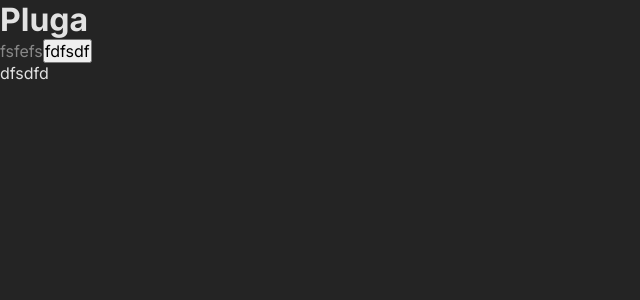
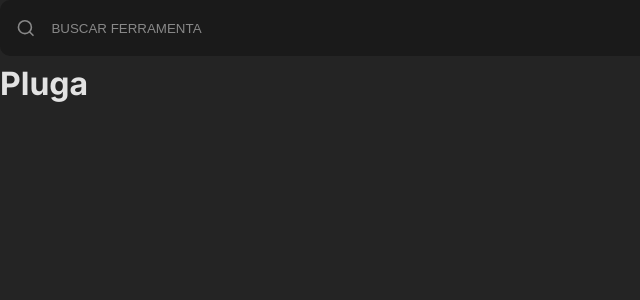
Before and after one commit to madalena-rocha/pluga-challenge, a React (Vite) app: page / in a window 1280 px wide. Shown: the top 300 px of the page, without its empty margins (0-640 px from the left). Built offline with nearby package versions, Linux system fonts and the light colour scheme.

Commit message:
:sparkles: add component Input

```diff
--- a/package.json
+++ b/package.json
@@ -10,8 +10,10 @@
     "preview": "vite preview"
   },
   "dependencies": {
+    "@phosphor-icons/react": "^2.1.7",
     "react": "^19.0.0",
     "react-dom": "^19.0.0",
+    "react-responsive": "^10.0.0",
     "styled-components": "^6.1.15"
   },
   "devDependencies": {
--- a/src/App.jsx
+++ b/src/App.jsx
@@ -1,12 +1,12 @@
+import { FiSearch } from "react-icons/fi";
+
+import { Input } from "./components/Input";
+
 function App() {
   return (
     <>
+      <Input placeholder="Buscar ferramenta" icon={FiSearch} />
       <h1>Pluga</h1>
-      <a href="">fsfefs</a>
-      <button>fdfsdf</button>
-      <ul>
-        <li>dfsdfd</li>
-      </ul>
     </>
   );
 }
--- /dev/null
+++ b/src/components/Input/index.jsx
@@ -0,0 +1,10 @@
+import { Container } from "./styles";
+
+export function Input({ icon: Icon, ...rest }) {
+  return (
+    <Container>
+      {Icon && <Icon size={"2rem"} />}
+      <input {...rest} />
+    </Container>
+  );
+}
--- /dev/null
+++ b/src/components/Input/styles.js
@@ -0,0 +1,33 @@
+import styled from "styled-components";
+
+export const Container = styled.div`
+  width: 100%;
+  display: flex;
+  align-items: center;
+
+  background-color: ${({ theme }) => theme.COLORS.BACKGROUND_900};
+  color: ${({ theme }) => theme.COLORS.GRAY_200};
+
+  margin-bottom: 0.8rem;
+  border-radius: 1rem;
+
+  > input {
+    height: 5.6rem;
+    width: 100%;
+
+    padding: 1.6rem;
+
+    color: ${({ theme }) => theme.COLORS.WHITE};
+    background: transparent;
+    border: 0;
+
+    &::placeholder {
+      color: ${({ theme }) => theme.COLORS.GRAY_200};
+      text-transform: uppercase;
+    }
+  }
+
+  > svg {
+    margin-left: 1.6rem;
+  }
+`;
```
Also changed, not shown: 1 other file (tests, documents, lock files or other folders).
